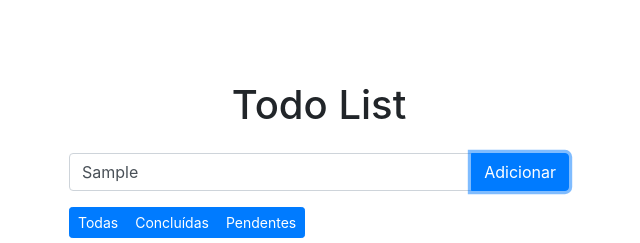
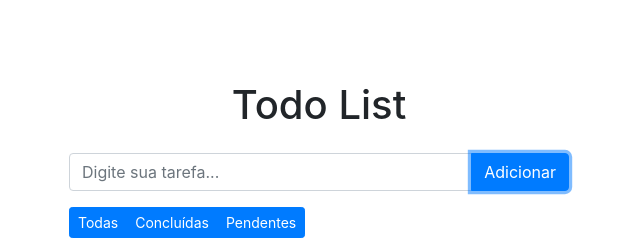
Before and after one commit to Rari0519/Todo-List, a plain HTML site: page index.html in a window 1280 px wide. Both pictures are taken after typing "Sample" into the empty fields and a click on the button "Adicionar". Shown: the top 243 px of the page, 321-961 px from the left. Drawn offline with nearby package versions, Linux system fonts and the light colour scheme.

Commit message:
salvando alterações

```diff
--- a/js/script.js
+++ b/js/script.js
@@ -1,23 +1,19 @@
-const input = document.querySelector('#input');
-const btnAdd = document.querySelector('.add');
-const ul = document.querySelector('.lista-tarefas');
+const input = document.querySelector('#tarefa-input');
+const btnAdd = document.querySelector('#btn-add');
+listaTarefas = []
 
-function adicionaTarefa() {
-    const tarefa = input.value.trim(); //remove espaço em branco
+//Função para carregar tarefas do localStorage
+function adicionaNoStorage(){
 
-    if (tarefa !== "") {
-        const li = document.createElement('li'); //li dinamico
-        li.innerHTML = `
-            <span>${tarefa}</span>
-            <div class="tarefas">
-                <button class="concluido">✓</button>
-                <button class="editar"><i class='bx bxs-edit'></i></button>
-                <button class="deletar">✗</button>
-            </div>
-        `;
-        ul.appendChild(li);
-        input.value = "";
+}
+//função adicionar tarefa
+function adicionaTarefa(event){
+    event.preventDefault(); // Impede o comportamento padrão do navegador.
+    let valorInput = input.value.trim();
+    if(valorInput !== ""){
+        listaTarefas.push(valorInput);
+        input.value = ''
     }
-}
-
-btnAdd.addEventListener("click", adicionaTarefa);
+    console.log(listaTarefas)
+};
+btnAdd.addEventListener("click",adicionaTarefa);
```
Also changed, not shown: index.html (+1 -1 lines).
